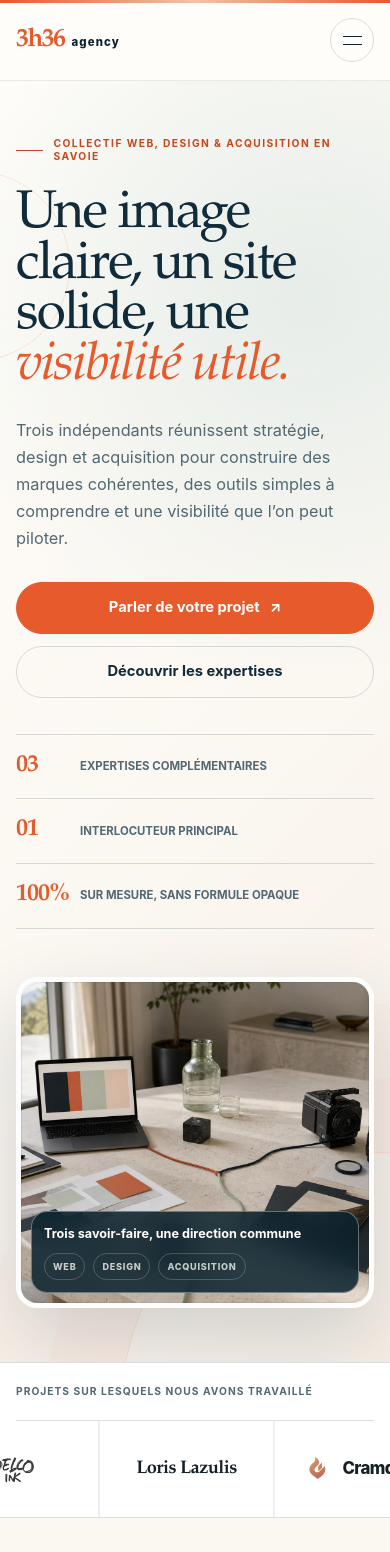
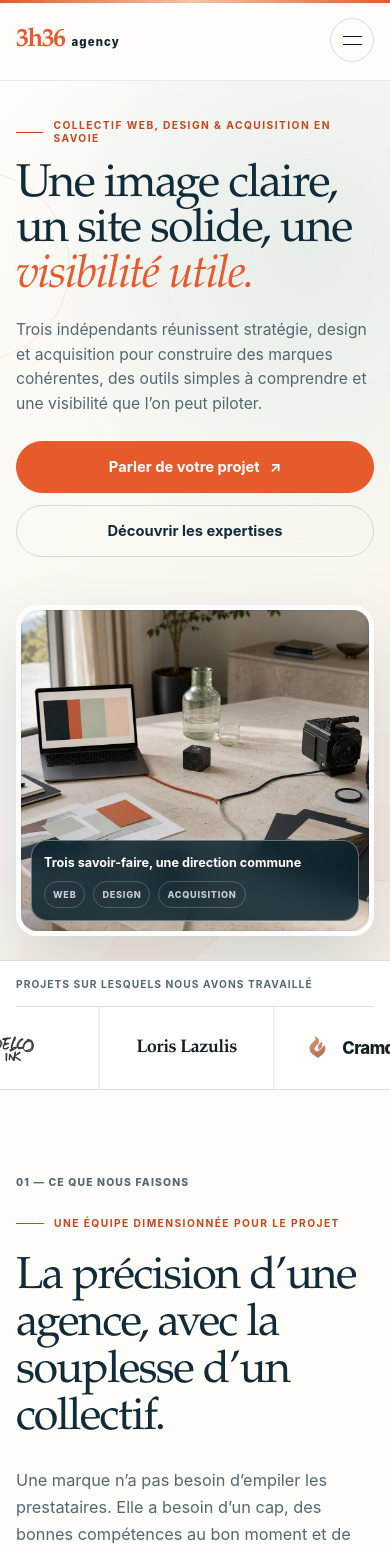
Before and after one commit to LorisDcx/3h36, a Next.js app: page / in a window 390 px wide. Shown: the top 1552 px of the page. Built offline with nearby package versions, Linux system fonts and the light colour scheme.

Commit message:
Compact hero and restore section order

```diff
--- a/app/globals.css
+++ b/app/globals.css
@@ -2485,9 +2485,9 @@ h3 {
 
 .agency-hero {
   position: relative;
-  min-height: min(760px, calc(100svh - 80px));
+  min-height: 0;
   overflow: hidden;
-  padding: clamp(58px, 7vw, 96px) 0 76px;
+  padding: clamp(32px, 4.2vw, 52px) 0 0;
   background:
     radial-gradient(circle at 79% 17%, rgba(229, 236, 232, 0.95), transparent 34%),
     linear-gradient(135deg, #fffdf9 0%, #fbf7f1 57%, #f6eee5 100%);
@@ -2519,24 +2519,25 @@ h3 {
   position: relative;
   z-index: 1;
   display: grid;
-  grid-template-columns: minmax(0, 1.04fr) minmax(470px, 0.96fr);
-  gap: clamp(42px, 6vw, 90px);
+  grid-template-columns: minmax(0, 1.08fr) minmax(400px, 0.82fr);
+  gap: clamp(40px, 5vw, 70px);
   align-items: center;
+  padding-bottom: clamp(24px, 3vw, 36px);
 }
 
 .agency-hero-copy {
-  max-width: 760px;
+  max-width: 680px;
 }
 
 .agency-hero .eyebrow {
-  margin-bottom: 26px;
+  margin-bottom: 18px;
 }
 
 .agency-hero h1 {
-  max-width: 800px;
-  margin-bottom: 24px;
-  font-size: clamp(3.15rem, 5.7vw, 6.25rem);
-  line-height: 0.96;
+  max-width: 680px;
+  margin-bottom: 18px;
+  font-size: clamp(2.85rem, 4.4vw, 4.9rem);
+  line-height: 0.98;
 }
 
 .agency-hero h1 em {
@@ -2545,64 +2546,28 @@ h3 {
 }
 
 .agency-hero-lead {
-  max-width: 690px;
-  margin-bottom: 30px;
-  color: var(--ink-soft);
-  font-size: clamp(1.02rem, 1.4vw, 1.2rem);
-  line-height: 1.65;
+  max-width: 620px;
+  margin-bottom: 24px;
+  color: var(--ink-soft);
+  font-size: clamp(0.98rem, 1.2vw, 1.08rem);
+  line-height: 1.58;
 }
 
 .agency-hero .cta-row {
-  margin-bottom: 36px;
-}
-
-.hero-facts {
-  display: grid;
-  grid-template-columns: repeat(3, 1fr);
-  gap: 0;
-  max-width: 720px;
   margin: 0;
-  border-top: 1px solid var(--line);
-}
-
-.hero-facts > div {
-  display: grid;
-  gap: 4px;
-  padding: 18px 18px 0 0;
-}
-
-.hero-facts > div + div {
-  padding-left: 18px;
-  border-left: 1px solid var(--line);
-}
-
-.hero-facts dt {
-  color: var(--copper);
-  font-family: var(--serif);
-  font-size: 1.5rem;
-  font-weight: 700;
-  letter-spacing: -0.04em;
-}
-
-.hero-facts dd {
-  margin: 0;
-  color: var(--ink-soft);
-  font-size: 0.71rem;
-  font-weight: 680;
-  line-height: 1.35;
-  text-transform: uppercase;
 }
 
 .hero-agency-visual {
   position: relative;
-  aspect-ratio: 1.02;
-  min-height: 530px;
+  aspect-ratio: 1.16;
+  min-height: 430px;
   margin: 0;
   overflow: hidden;
   border: 8px solid rgba(255, 255, 255, 0.88);
   border-radius: 30px;
   background: var(--sage);
   box-shadow: 0 30px 78px rgba(16, 43, 58, 0.17);
+  transform: translateY(-8px);
 }
 
 .hero-agency-visual::after {
@@ -2653,6 +2618,8 @@ h3 {
 }
 
 .client-belt {
+  position: relative;
+  z-index: 2;
   overflow: hidden;
   border-top: 1px solid var(--line);
   border-bottom: 1px solid var(--line);
@@ -2664,7 +2631,7 @@ h3 {
   align-items: center;
   justify-content: space-between;
   gap: 24px;
-  min-height: 58px;
+  min-height: 46px;
   border-bottom: 1px solid var(--line);
 }
 
@@ -2701,10 +2668,10 @@ h3 {
 
 .client-mark {
   display: grid;
-  min-width: 205px;
-  min-height: 112px;
+  min-width: 190px;
+  min-height: 88px;
   place-items: center;
-  padding: 24px 32px;
+  padding: 16px 28px;
   border-right: 1px solid var(--line);
   color: var(--night);
   filter: saturate(0.5);
@@ -3851,11 +3818,11 @@ h3 {
   }
 
   .agency-hero h1 {
-    font-size: clamp(3.25rem, 6.6vw, 5.3rem);
+    font-size: clamp(2.85rem, 5.2vw, 4.35rem);
   }
 
   .hero-agency-visual {
-    min-height: 470px;
+    min-height: 400px;
   }
 
   .intro-grid {
@@ -3883,7 +3850,7 @@ h3 {
 
   .agency-hero {
     min-height: 0;
-    padding-top: 70px;
+    padding-top: 42px;
   }
 
   .agency-hero-grid,
@@ -3906,6 +3873,7 @@ h3 {
     aspect-ratio: 1.5;
     min-height: 0;
     margin-top: 10px;
+    transform: none;
   }
 
   .intro-grid {
@@ -3989,11 +3957,11 @@ h3 {
   }
 
   .agency-hero {
-    padding: 56px 0 54px;
+    padding: 38px 0 0;
   }
 
   .agency-hero h1 {
-    font-size: clamp(2.85rem, 13.6vw, 4.3rem);
+    font-size: clamp(2.55rem, 11.8vw, 3.6rem);
   }
 
   .agency-hero .cta-row {
@@ -4003,22 +3971,6 @@ h3 {
 
   .agency-hero .button {
     width: 100%;
-  }
-
-  .hero-facts {
-    grid-template-columns: 1fr;
-  }
-
-  .hero-facts > div {
-    grid-template-columns: 60px 1fr;
-    align-items: center;
-    padding: 12px 0;
-    border-bottom: 1px solid var(--line);
-  }
-
-  .hero-facts > div + div {
-    padding-left: 0;
-    border-left: 0;
   }
 
   .hero-agency-visual {
@@ -4044,8 +3996,8 @@ h3 {
 
   .client-mark {
     min-width: 175px;
-    min-height: 96px;
-    padding: 20px 26px;
+    min-height: 82px;
+    padding: 14px 24px;
   }
 
   .agency-intro,
--- a/app/page.tsx
+++ b/app/page.tsx
@@ -73,11 +73,6 @@ export default function Home() {
                 Découvrir les expertises
               </a>
             </div>
-            <dl className="hero-facts" aria-label="Le collectif en trois repères">
-              <div><dt>03</dt><dd>expertises complémentaires</dd></div>
-              <div><dt>01</dt><dd>interlocuteur principal</dd></div>
-              <div><dt>100%</dt><dd>sur mesure, sans formule opaque</dd></div>
-            </dl>
           </div>
 
           <figure className="hero-agency-visual">
@@ -95,8 +90,6 @@ export default function Home() {
             </figcaption>
           </figure>
         </div>
-      </section>
-
         <section className="client-belt" aria-label="Projets et marques accompagnés">
           <div className="shell client-belt-heading">
             <p>Projets sur lesquels nous avons travaillé</p>
@@ -113,19 +106,6 @@ export default function Home() {
             </div>
           </div>
         </section>
-
-      <section className="agency-section projects-section projects-section-featured" id="realisations" aria-labelledby="projects-title">
-        <div className="shell">
-          <div className="split-heading projects-heading">
-            <div>
-              <p className="section-index">04 — Réalisations</p>
-              <p className="kicker">Sites et produits réellement en ligne</p>
-              <h2 id="projects-title">Des projets visibles, pas des promesses.</h2>
-            </div>
-            <p>La sélection avance seule. Survolez-la pour la mettre en pause, utilisez les flèches ou faites-la glisser.</p>
-          </div>
-          <ProjectCarousel />
-        </div>
       </section>
 
       <section className="agency-intro" aria-labelledby="intro-title">
@@ -240,6 +220,20 @@ export default function Home() {
         </div>
       </section>
 
+      <section className="agency-section projects-section projects-section-featured" id="realisations" aria-labelledby="projects-title">
+        <div className="shell">
+          <div className="split-heading projects-heading">
+            <div>
+              <p className="section-index">04 — Réalisations</p>
+              <p className="kicker">Sites et produits réellement en ligne</p>
+              <h2 id="projects-title">Des projets visibles, pas des promesses.</h2>
+            </div>
+            <p>La sélection avance seule. Survolez-la pour la mettre en pause, utilisez les flèches ou faites-la glisser.</p>
+          </div>
+          <ProjectCarousel />
+        </div>
+      </section>
+
       <section className="method-section" id="methode" aria-labelledby="method-title">
         <div className="shell">
           <div className="method-heading">
```
Lines whose indentation alone changed are shown as unchanged.
